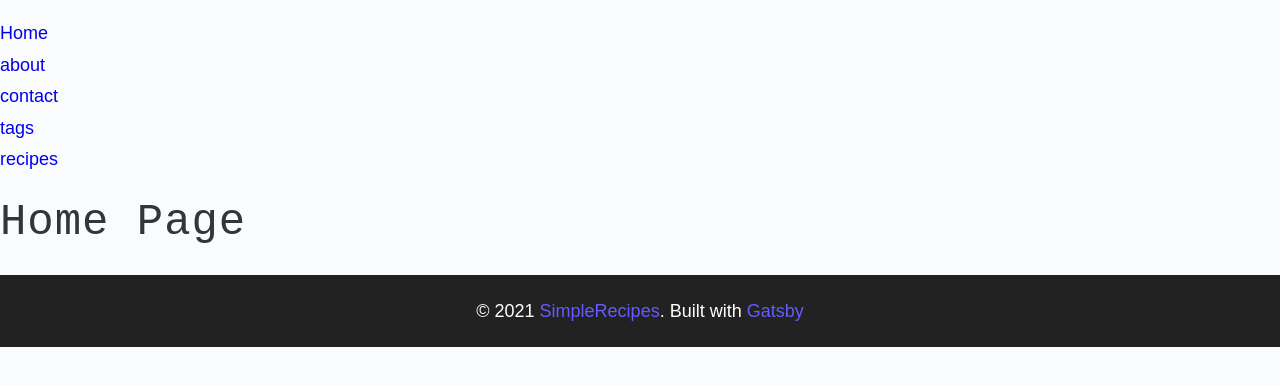
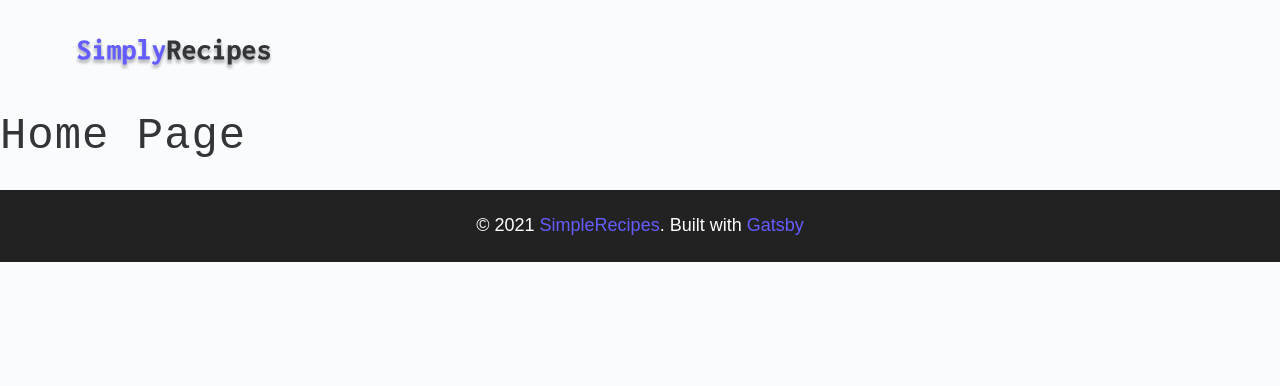
Before and after one commit to LaupWing/Gatsby-Tutorial-Coding-addict, a Gatsby site: page / in a window 1280 px wide. Built offline with nearby package versions, Linux system fonts and the light colour scheme; Gatsby itself is replaced by a stand-in of ours.

Commit message:
nav header

```diff
--- a/src/components/NavBar.jsx
+++ b/src/components/NavBar.jsx
@@ -1,26 +1,24 @@
 import React from 'react'
 import {Link} from 'gatsby'
+import {FiAlignJustify} from 'react-icons/fi'
+import logo from '../assets/images/logo.svg'
 
 const NavBar = () => {
    return (
-      <nav>
-         <ul>
-            <li>
-               <Link to="/">Home</Link>
-            </li>
-            <li>
-               <Link to="/about">about</Link>
-            </li>
-            <li>
-               <Link to="/contact">contact</Link>
-            </li>
-            <li>
-               <Link to="/tags">tags</Link>
-            </li>
-            <li>
-               <Link to="/recipes">recipes</Link>
-            </li>
-         </ul>
+      <nav className="navbar">
+         <div className="nav-center">
+            <div className="nav-header">
+               <Link to="/">
+                  <img src={logo} alt="simple recipes"/>
+               </Link>
+               <button className="nav-btn">
+                  <FiAlignJustify/>
+               </button>
+            </div>
+            <div className="nav-links show-links">
+
+            </div>
+         </div>
       </nav>
    )
 }
```
